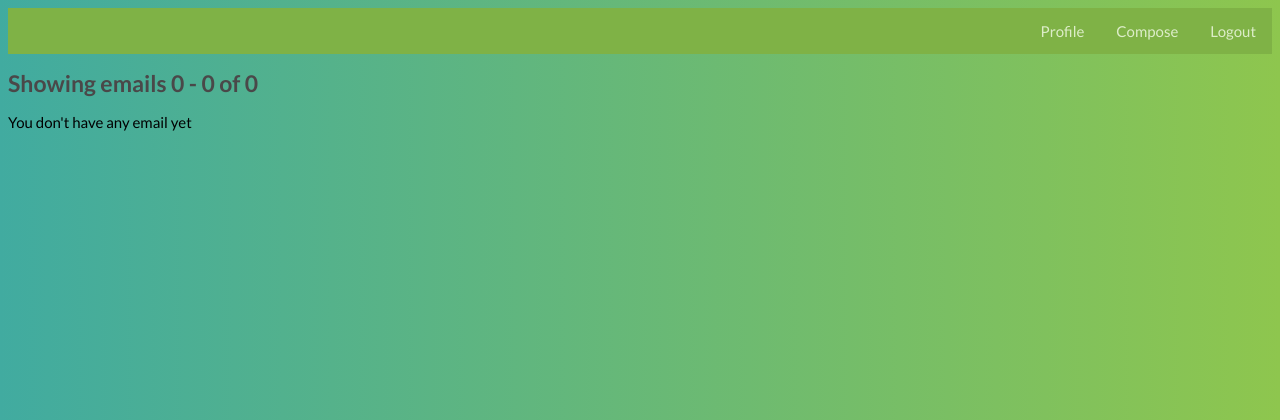
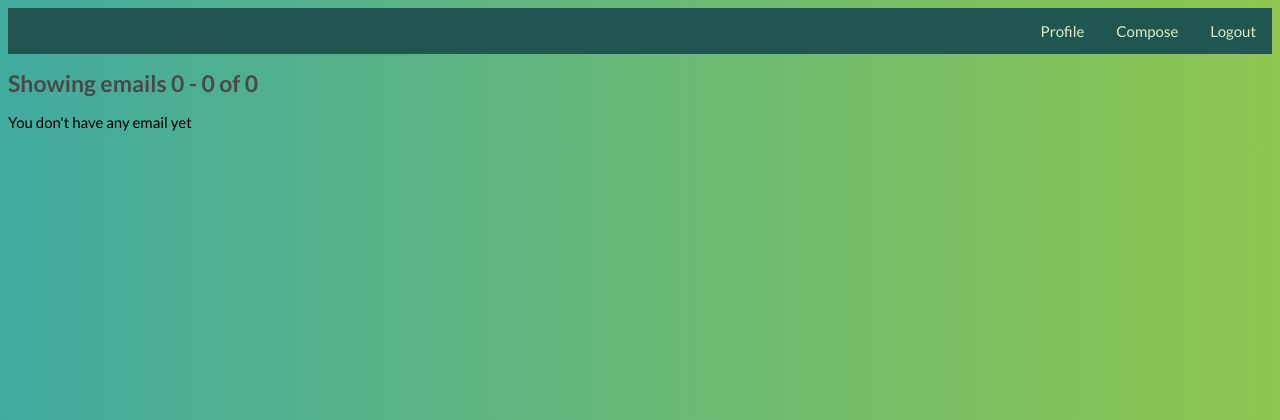
Before and after one commit to triplea24/mailassistant, a Django app: page /dashboard in a window 1280 px wide. Shown: the top 420 px of the page. Run offline with Django 3.2, Linux system fonts and the light colour scheme; the visitor is signed in with stand-in values (Sample User, id 1); data that the repository does not hold is empty.

Commit message:
dash oof

```diff
--- a/static/panel/mycss.css
+++ b/static/panel/mycss.css
@@ -17,7 +17,7 @@ ul {
     margin: 0;
     padding: 0;
     overflow: hidden;
-    background-color: #7fb246;
+    background-color: #205550;
     margin-top: -20px;
 }
 
@@ -34,7 +34,7 @@ li a {
 }
 
 li a:hover {
-    background-color: #205550;
+    background-color: #b3ddd9;
 }
 
 .active {
@@ -140,13 +140,14 @@ h3.last{
 	cursor: pointer;
 	margin: 5px;
 	float: right;
+	line-height: 40px;
+
 }
 .next_previous:hover span {
 	padding-right: 25px;
 }
 
 .next_previous span {
-	line-height: 40px;
 	cursor: pointer;
 	display: inline-block;
 	position: relative;
```
